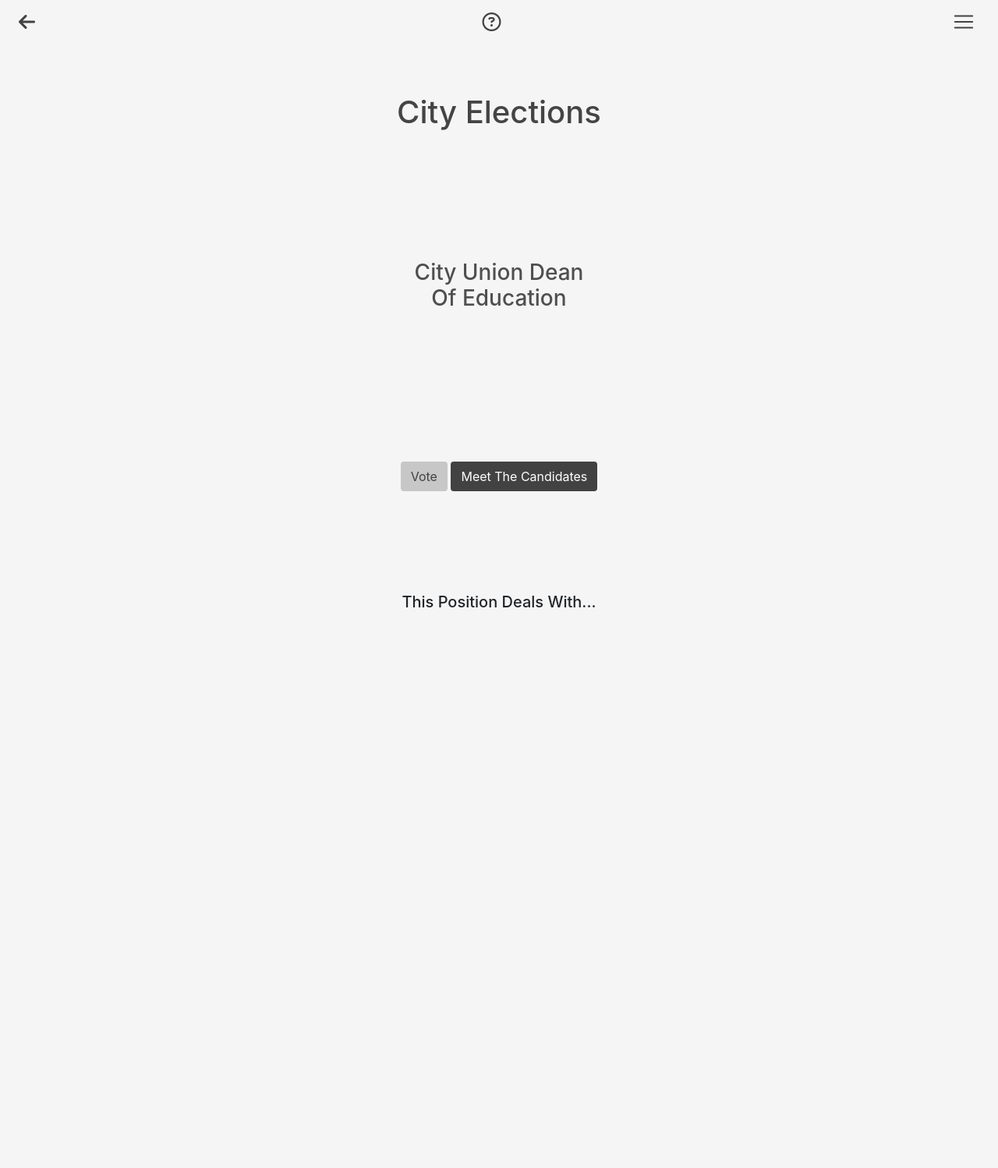
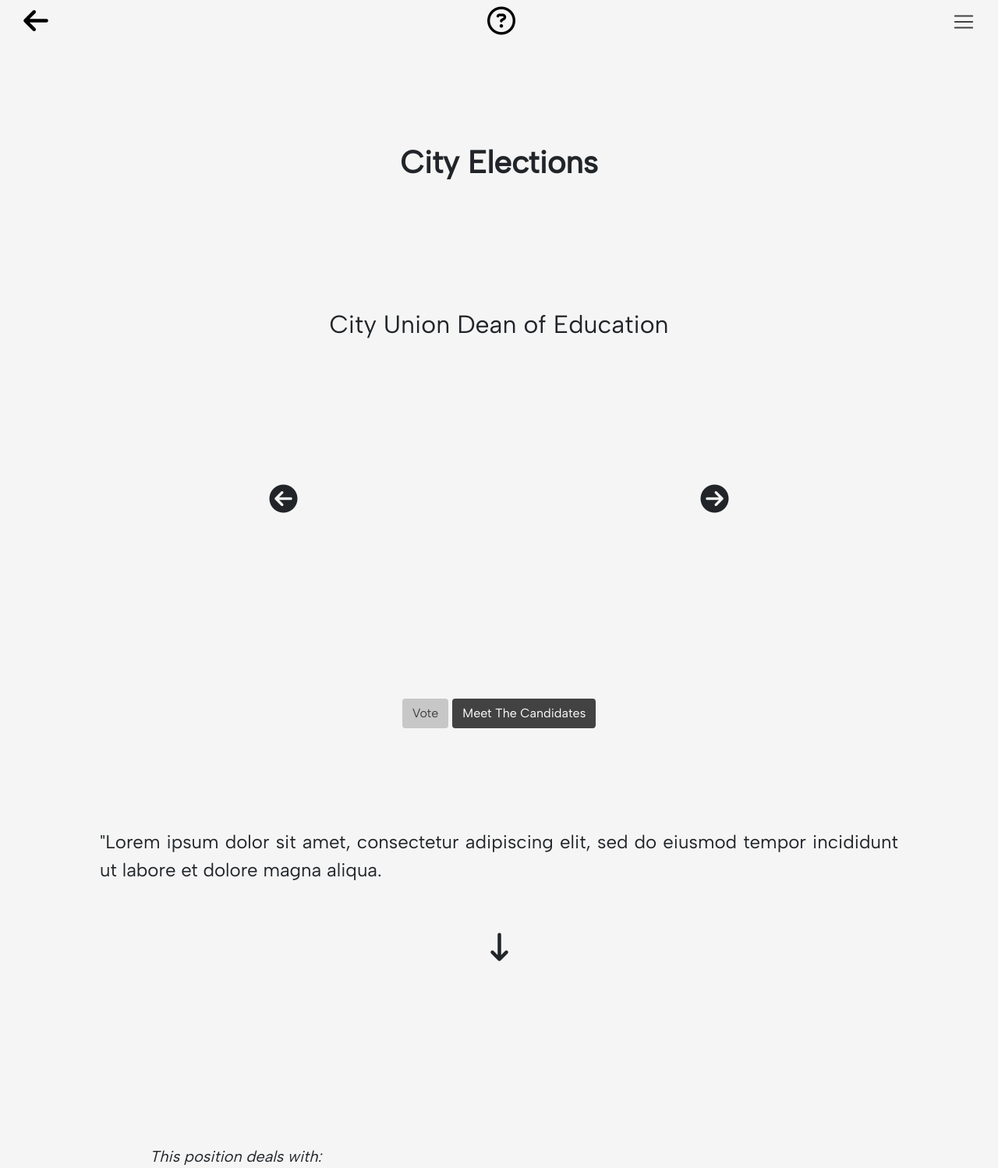
Before and after one commit to HarRes123/CS160-Project, a website: page public/electionStarter.html in a window 1280 px wide. Shown: the top 1498 px of the page at 78% size. Before the commit the page ends 800 px from the top, so only its background shows below. Drawn offline with nearby package versions, Linux system fonts and the light colour scheme.

Commit message:
election ui updated

```diff
--- a/public/css/styles.css
+++ b/public/css/styles.css
@@ -1,16 +1,38 @@
-html{
+/* html{
   scroll-behavior: smooth;
-}
-html, .main{
+} */
+
+body {
   background-color: #F5F5F5;
   height: 100%;
   overflow: auto;
   margin:0;
+  font-family: 'Albert Sans';
+  text-align: center;
+  font-size: large;
 }
+
+nav {
+  background-color: #F5F5F5;
+}
+
+p {
+  text-align: justify;
+  font-size: x-large;
+  padding-top: 10%;
+  padding-right: 10%;
+  padding-left: 10%;
+}
+
+.img {
+  padding-left: 20%;
+  padding-right: 20%;
+  padding-bottom: 20%;
+}
+
 .navbar .navbar-light{
   display: inline;
   border-color: transparent;
-  background-color: transparent;
   width:100%;
 }
 .navbar-light .navbar-toggler{
@@ -28,15 +50,17 @@ html, .main{
   background-color: transparent;
 }
 h1{
-  color:#444444;
   text-align: center;
-  margin-top: 5%;
+  margin-top: 10%;
 }
-h3{
-  color:#4F4F4F;
+h2{
   text-align: center;
   margin-top: 12.88%;
   margin-bottom: 15%;
+}
+
+#positionInf {
+  font-size: x-large;
 }
 
 .btn-vote{
@@ -81,20 +105,22 @@ section {
   padding-bottom: 0;
 }
 h5{
-  text-align:center;
+  text-align: left;
+  padding-left: 15%;
 }
+
 .scrollFT{
   margin-top: 15%;
 }
-.mainList{
-  text-align: center;
+
+.posList{
+  text-align: left;
+  padding-right: 20%;
+  padding-left: 20%;
+  padding-bottom: 20%;
+  padding-top: 10%;
 }
-.posList{
-  display:inline-block;
-  text-align: left;
-  padding: 3em;
+
+li {
+  padding: 5%;
 }
-li{
-  padding-top: 1em;
-  padding-bottom: 1em;
-}
--- a/public/electionStarter.html
+++ b/public/electionStarter.html
@@ -1,112 +1,72 @@
 <!DOCTYPE html>
 <head>
+    <meta name="viewport" content="width=device-width, initial-scale=1">
+    <!-- adds jQuery libraries -->
+    <script src="https://code.jquery.com/jquery-3.2.1.slim.min.js"></script>
+    <script src="https://cdnjs.cloudflare.com/ajax/libs/popper.js/1.12.9/umd/popper.min.js"></script>
+    <script src="https://maxcdn.bootstrapcdn.com/bootstrap/4.0.0/js/bootstrap.min.js"></script>
+    <script src="https://kit.fontawesome.com/ea5c975e64.js" crossorigin="anonymous"></script>
+    <!--Font Awesome Icons-->
+    <link rel="stylesheet" href="https://use.fontawesome.com/releases/v5.7.0/css/all.css" integrity="sha384-lZN37f5QGtY3VHgisS14W3ExzMWZxybE1SJSEsQp9S+oqd12jhcu+A56Ebc1zFSJ" crossorigin="anonymous">
+    <!-- BootstapCSS -->
+    <link href='https://fonts.googleapis.com/css?family=Albert Sans' rel='stylesheet'>
+    <link rel="stylesheet" href="https://stackpath.bootstrapcdn.com/bootstrap/4.3.1/css/bootstrap.min.css">
+    <link rel="stylesheet" type="text/css" href="/css/styles.css">
     <title>
         Election Race Starter Screen
     </title>
-    <meta name="viewport" content="width=device-width, initial-scale=1">
-
-    <!-- adds jQuery libraries -->
-    <script src=
-    "https://code.jquery.com/jquery-3.2.1.slim.min.js">
-      </script>
-        <script src=
-    "https://cdnjs.cloudflare.com/ajax/libs/popper.js/1.12.9/umd/popper.min.js">
-      </script>
-        <script src=
-    "https://maxcdn.bootstrapcdn.com/bootstrap/4.0.0/js/bootstrap.min.js">
-      </script>
-      <script src="https://kit.fontawesome.com/ea5c975e64.js" crossorigin="anonymous"></script>
-      <!--Font Awesome Icons-->
-      <link rel="stylesheet" href="https://use.fontawesome.com/releases/v5.7.0/css/all.css" integrity="sha384-lZN37f5QGtY3VHgisS14W3ExzMWZxybE1SJSEsQp9S+oqd12jhcu+A56Ebc1zFSJ" crossorigin="anonymous">
-      <!-- BootstapCSS -->
-    <link rel="stylesheet"
-    href=
-"https://stackpath.bootstrapcdn.com/bootstrap/4.3.1/css/bootstrap.min.css">
-    <link rel="stylesheet" type="text/css" href="/css/styles.css">
 </head>
     <body class="main">
-        <section class="next">
-        <nav class="navbar-nav navbar-light ">
-            <!-- UL List for the icons in the navbar-->
+        <nav class="navbar-nav navbar-light sticky-top">
             <div class="navbar">
-
                 <button class="iconBtn mr-auto">
-                    <i class="fa-solid fa-arrow-left fa-xl" style="color: #424242;"></i>
+                    <i class="fa-solid fa-arrow-left fa-2xl img"></i>
                 </button>
-
-
                 <button class="iconBtn mx-auto ">
-                    <i class="fa-regular fa-circle-question fa-xl" style="color: #424242;"></i>
+                    <i class="fa-regular fa-circle-question fa-2xl img"></i>
                 </button>
-
-
-                <button class="navbar-toggler ml-auto custom-toggler"
-                type="button"
-                data-toggle="collapse"
-                data-target="#nav1">
-                    <span class="navbar-toggler-icon custom-toggler">
-                    </span>
+                <button class="navbar-toggler ml-auto custom-toggler">
+                    <span class="navbar-toggler-icon custom-toggler"></span>
                 </button>
-                <div class="navbar-collapse collapse text-right" id="nav1">
-                    <ul class="navbar-nav ">
-                        <li class="nav-item">
-                            <a class="nav-link"
-                               href="#">Voter Guide</a>
-                        </li>
-                        <li class="nav-item">
-                            <a class="nav-link"
-                               href="#">Ballot Tracker</a>
-                        </li>
-                        <li class="nav-item">
-                            <a class="nav-link"
-                               href="#">Account</a>
-                        </li>
-                    </ul>
-                </div>
-
-
             </div>
-
-        </div>
-
-
         </nav>
 
 
-        <h1> City Elections </h1>
-        <h3>City Union Dean <br> Of Education</h3>
+        <h1><b> City Elections </b></h1>
+        <h2>City Union Dean of Education</h2>
+        <div>
+            <i class="fa-solid fa-circle-arrow-left fa-2xl img"></i>
+            <i class="fa-solid fa-circle-arrow-right fa-2xl img"></i>
+        </div>
         <div class="d-grid gap-2 text-center">
-            <button class="btn btn-primary btn-vote" type="button">Vote</button>
-            <button class="btn btn-primary btn-cand" type="button">Meet The Candidates</button>
+            <button class="btn btn-primary btn-vote">Vote</button>
+            <button class="btn btn-primary btn-cand">Meet The Candidates</button>
         </div>
-        <div class="scrollFT">
-            <p id="moreInf">More Info</p>
-            <a class="downArrow" href="#positionInf"> <i class="fa-solid fa-arrow-down-long fa-2xl" style="color: #424242;"></i> </a>
-        </div>
+        <p>
+            "Lorem ipsum dolor sit amet, consectetur adipiscing elit,
+            sed do eiusmod tempor incididunt ut labore et dolore magna aliqua.
+        </p>
+        <i class="fa-solid fa-arrow-down-long fa-2xl fa-bounce img" style="padding-top: 5%;"></i>
 
 
-        </section>
-
         <section id="positionInf">
-            <h5>This Position Deals With...</h5>
-            <div class="mainList">
+            <h5><i>This position deals with:</i></h5>
+            <div>
                 <ul class="posList">
-                    <li>THING 1</li>
-                    <li>THING 2</li>
-                    <li>THING 3</li>
-
+                    <li>
+                        "Lorem ipsum dolor sit amet, consectetur adipiscing elit, sed do eiusmod
+                         tempor incididunt ut labore et dolore magna aliqua.
+                    </li>
+                    <li>
+                        Ut enim ad minim veniam, quis nostrud exercitation ullamco laboris nisi
+                        ut aliquip ex ea commodo consequat.
+                    </li>
+                    <li>
+                        Duis aute irure dolor in reprehenderit in voluptate velit esse cillum
+                        dolore eu fugiat nulla pariatur.
+                    </li>
                 </ul>
             </div>
-
         </section>
-
-
-
     </body>
-    <script>
-        $(function() {
-            $('document').ready(function(){ $(window).scrollTop(0); });
-        });
-    </script>
-
 </html>
```
